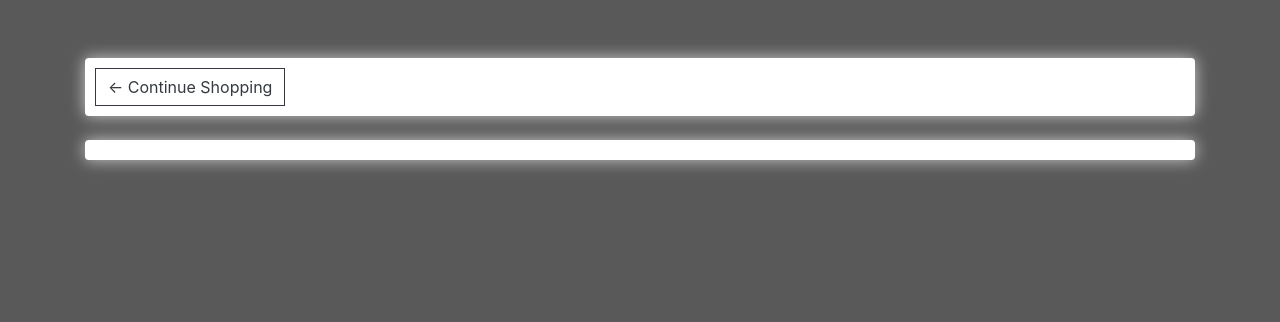
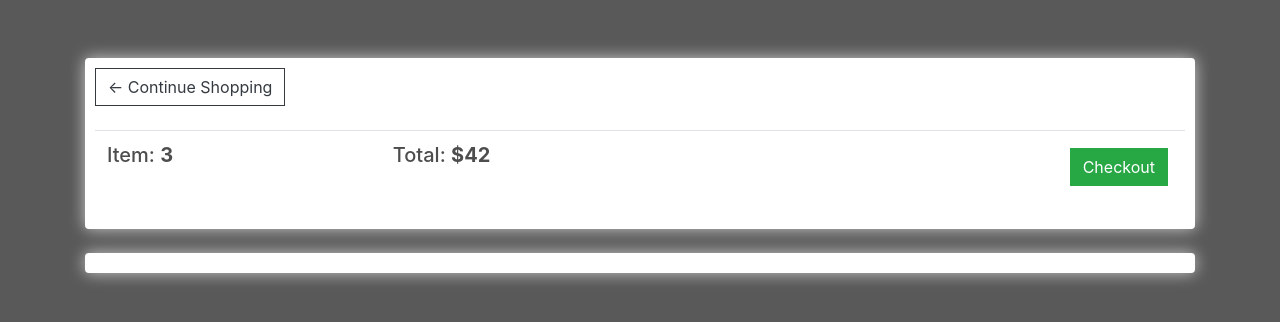
Before and after one commit to Davittio-L/ECommerce-Site, a Django app: page /cart/ in a window 1280 px wide. Shown: the part 57-379 px from the top of the page. Run offline with Django 4.2, Linux system fonts and the light colour scheme; lists and menus that the app fills with data are empty; some libraries are stand-ins or nearby versions.

Commit message:
V1.6.2 Compelted Cart Headers

```diff
--- a/shopping/Templates/shopping/cart.html
+++ b/shopping/Templates/shopping/cart.html
@@ -6,10 +6,24 @@
         <div class="box-element">
 
             <a class="btn btn-outline-dark" href="{% url 'store' %}">&#x2190; Continue Shopping</a>
-        </div>
 
         <br>
-        <div class="box-element">
+        <br>
+        <table class="table">
+            <tr>
+                <th><h5>Item: <strong>3</strong></h5></th>
+                <th><h5>Total: <strong>$42</strong></h5></th>
+                <th>
+                    <a style="float:right; margin:5px;" class="btn btn-success" href="{% url 'checkout' %}">Checkout</a>
+                </th>
+
+            </tr>
+
+        </table>
+       </div>
+
+       <br>
+       <div class="box-element"></div>
 
         </div>
     </div>
```
